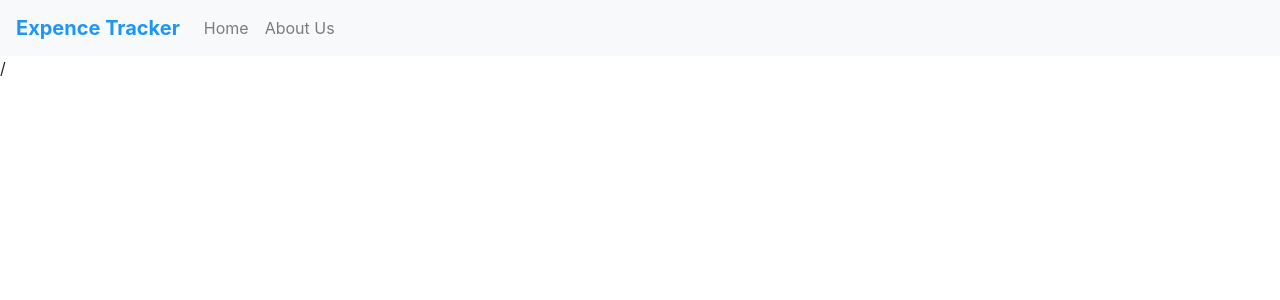
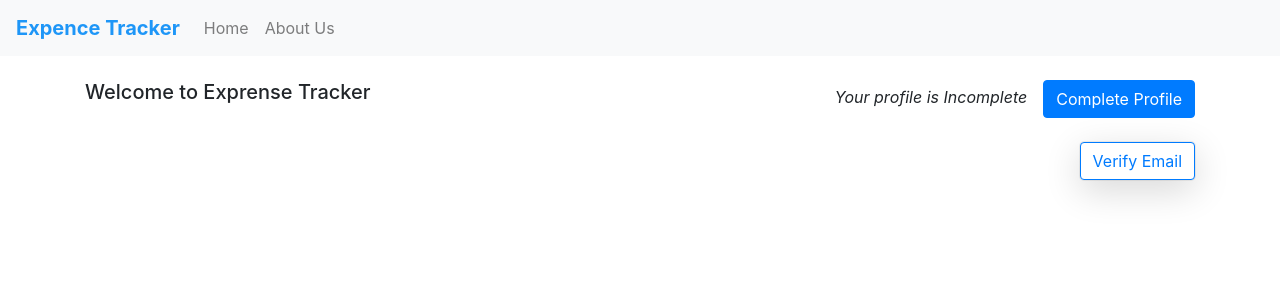
Before and after one commit to silver1124/expense-tracker-main, a React (Create React App) app: page /Welcome in a window 1280 px wide. Shown: the top 300 px of the page. Built offline with nearby package versions, Linux system fonts and the light colour scheme.

Commit message:
Verify User Email

```diff
--- a/src/App.js
+++ b/src/App.js
@@ -1,20 +1,17 @@
 import Header from "./Components/NavBar/Header";
-import { Navigate, Route, Routes, useNavigate } from "react-router-dom";
-import Home from "./Components/Pages/Home";
+import { Navigate, Route, Routes } from "react-router-dom";
 import Products from "./Components/Pages/Products";
 import AboutUs from "./Components/Pages/AboutUs";
 import SignUp from "./Components/SignUp";
-import { useDispatch, useSelector } from "react-redux";
-import { authAction } from "./Store";
+import { useSelector } from "react-redux";
 import MyProfile from "./Components/Pages/MyProfile";
 import Forgotpassword from "./Components/Pages/Forgotpassword";
+import Welcome from "./Components/Pages/Welcome";
 // import { useEffect } from "react";
 
 function App() {
   const isauth = useSelector((state) => state.isAuthentication);
   console.log(isauth);
-  const dispatch = useDispatch();
-  const navigate = useNavigate();
   // const token = localStorage.getItem("token");
   // useEffect(() => {
   //   if (token) {
@@ -27,10 +24,10 @@ function App() {
       <Routes>
         <Route
           path="/"
-          element={isauth ? <Navigate to="/home" /> : <SignUp />}
+          element={isauth ? <Navigate to="/Welcome" /> : <SignUp />}
         />
         SignUp
-        <Route path="/home" element={<Home />} />
+        <Route path="/Welcome" element={<Welcome />} />
         <Route path="/login" element={<SignUp />} />
         <Route path="/MyProfile" element={<MyProfile />} />
         <Route path="/products" element={<Products />} />
--- a/src/Components/Pages/MyProfile.js
+++ b/src/Components/Pages/MyProfile.js
@@ -83,7 +83,7 @@ const MyProfile = () => {
                 Profile Photo URL
               </label>
               <input
-                type="file"
+                type="text"
                 id="photourl"
                 className="form-control"
                 placeholder="Profile Photo Url ..."
--- /dev/null
+++ b/src/Components/Pages/Welcome.js
@@ -0,0 +1,67 @@
+import React from "react";
+import { Link } from "react-router-dom";
+
+const Welcome = () => {
+  const token = localStorage.getItem("token");
+  const verifyEmailHandler = (event) => {
+    event.preventDefault();
+
+    fetch(
+      "https://identitytoolkit.googleapis.com/v1/accounts:sendOobCode?key=AIzaSyDxVTE5Dd9_CHnm7umXRkkgSpfAgS7rUAM",
+      {
+        method: "POST",
+        headers: {
+          "Content-Type": "application/json",
+        },
+        body: JSON.stringify({
+          requestType: "VERIFY_EMAIL",
+          idToken: token,
+        }),
+      }
+    ).then((res) => {
+      res.json().then((data) => {
+        if (data.error) {
+          const errorMsg = data.error.errors[0].message;
+          alert(errorMsg);
+        } else {
+          alert("Email Verification sent! Check your mail box");
+        }
+      });
+    });
+  };
+
+  return (
+    <div className="container">
+      <div className="row mt-4">
+        <div className="col-md-4">
+          <h5>Welcome to Exprense Tracker</h5>
+        </div>
+        <div className="col-md-8 " style={{ textAlign: "end" }}>
+          <i>Your profile is Incomplete</i>
+          <Link to="/MyProfile" className="btn btn-primary ml-3">
+            {" "}
+            Complete Profile
+          </Link>
+
+          <div>
+            <button
+              type="button"
+              className="veryfyBtn btn border bg-white border-primary text-primary mt-4"
+              onClick={verifyEmailHandler}
+              style={{
+                boxShadow:
+                  "rgba(0, 0, 0, 0.16) 0px 10px 36px 0px, rgba(0, 0, 0, 0.06) 0px 0px 0px 1px",
+              }}
+            >
+              Verify Email
+            </button>
+          </div>
+        </div>
+
+        <hr></hr>
+      </div>
+    </div>
+  );
+};
+
+export default Welcome;
--- a/src/Components/SignUp.js
+++ b/src/Components/SignUp.js
@@ -59,7 +59,7 @@ const SignUp = () => {
         localStorage.setItem("token", data.idToken);
         localStorage.setItem("email", data.email);
         dispatch(authAction.login());
-        history("/home");
+        history("/Welcome");
       })
       .catch((err) => {
         alert(err.message);
```
